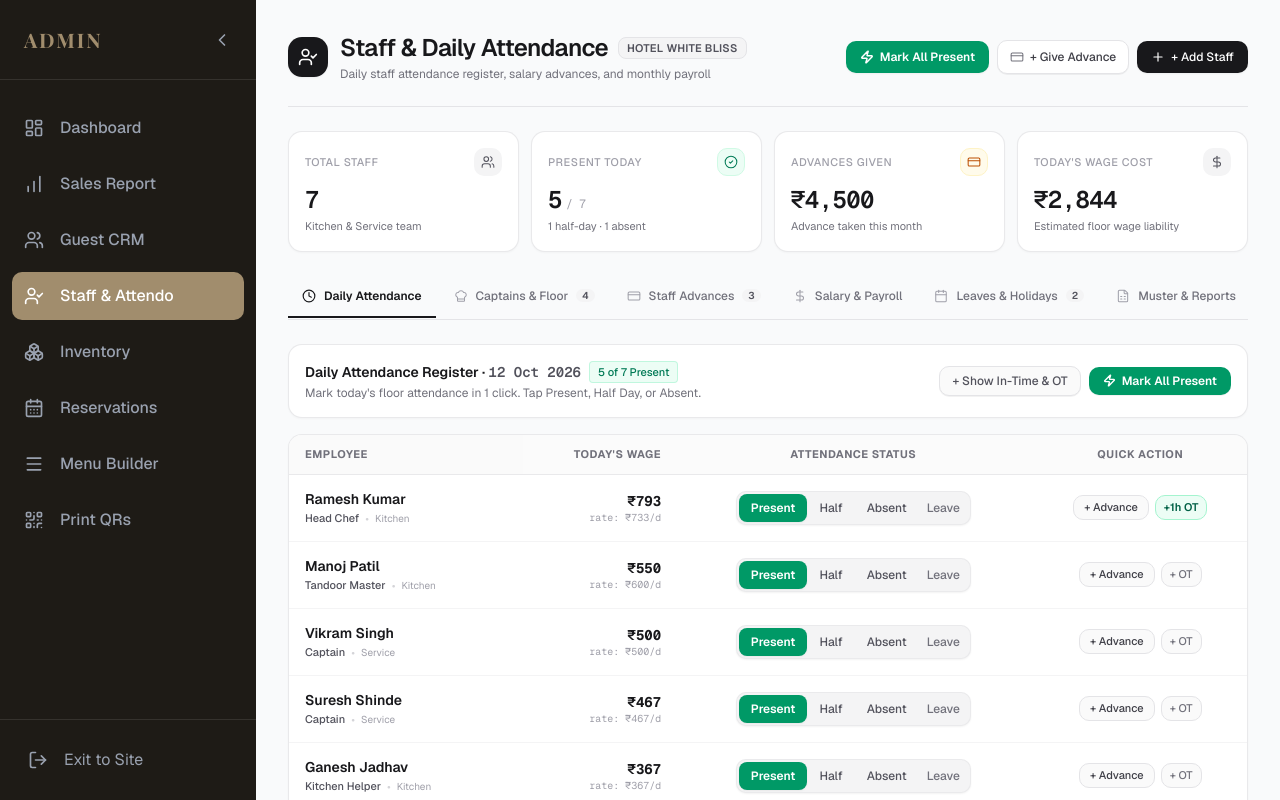
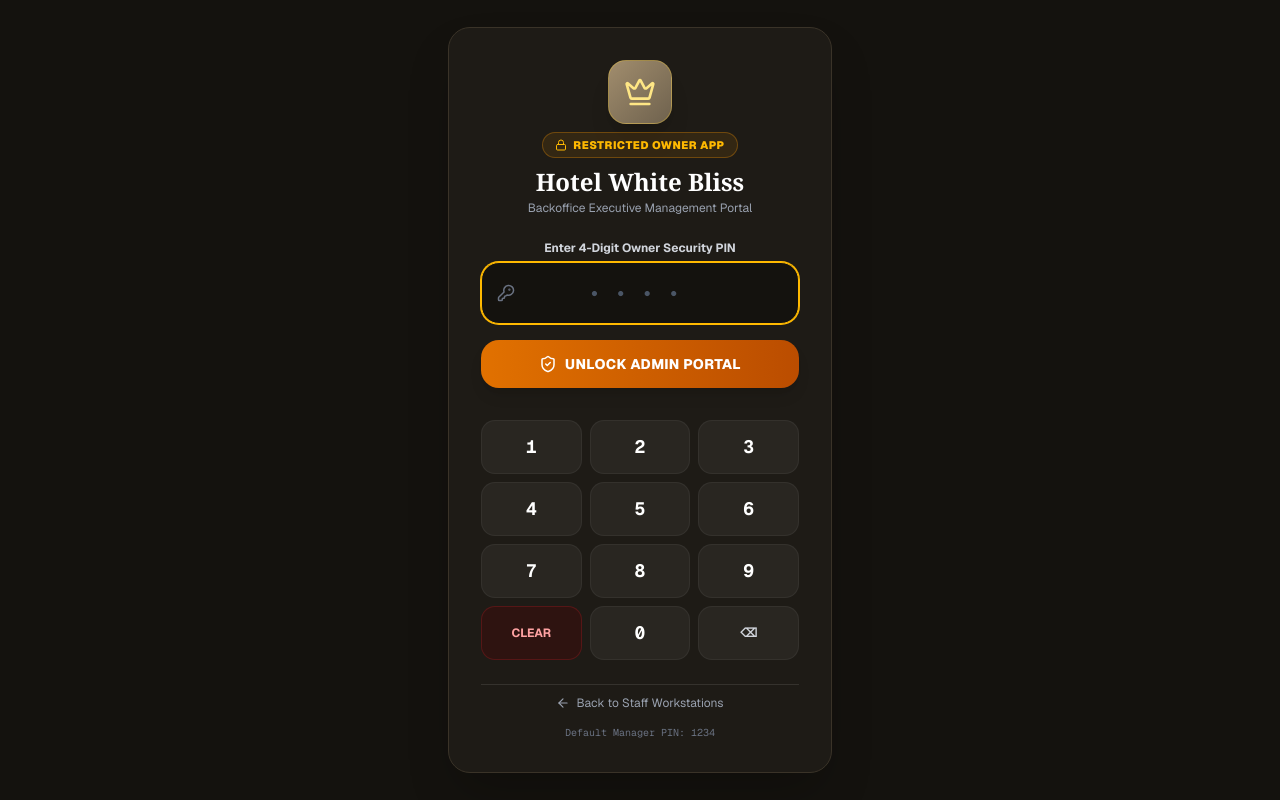
Before and after one commit to ketanaryan/food-qr, a Next.js app: page /admin/attendo in a window 1280 px wide. Shown: the top 800 px of the page. Built offline with nearby package versions, Linux system fonts and the light colour scheme; a web font is replaced by a local one.

Commit message:
feat(admin): add dedicated Owner Merchant PIN Security Gate and lock portal session

```diff
--- a/src/app/admin/layout.tsx
+++ b/src/app/admin/layout.tsx
@@ -1,14 +1,59 @@
 "use client";
 
-import React, { useState } from "react";
+import React, { useState, useEffect } from "react";
 import Link from "next/link";
 import { usePathname } from "next/navigation";
-import { LayoutDashboard, Menu as MenuIcon, QrCode, LogOut, ChevronLeft, ChevronRight, Menu, BarChart, CalendarDays, Users, Boxes, UserCheck, Receipt } from "lucide-react";
+import {
+  LayoutDashboard, Menu as MenuIcon, QrCode, LogOut, ChevronLeft, ChevronRight,
+  Menu, BarChart, CalendarDays, Users, Boxes, UserCheck, ShieldCheck, Lock,
+  KeyRound, Crown, ArrowLeft, AlertCircle
+} from "lucide-react";
 
 export default function AdminLayout({ children }: { children: React.ReactNode }) {
   const pathname = usePathname();
   const [collapsed, setCollapsed] = useState(false);
   const [mobileMenuOpen, setMobileMenuOpen] = useState(false);
+
+  // Owner Authentication Gate State
+  const [isAuthenticated, setIsAuthenticated] = useState<boolean>(false);
+  const [isCheckingAuth, setIsCheckingAuth] = useState<boolean>(true);
+  const [pinInput, setPinInput] = useState<string>("");
+  const [pinError, setPinError] = useState<string>("");
+
+  useEffect(() => {
+    // Check if session is already unlocked
+    const sessionAuth = typeof window !== "undefined" ? sessionStorage.getItem("wb_owner_authenticated") : null;
+    if (sessionAuth === "true") {
+      setIsAuthenticated(true);
+    }
+    setIsCheckingAuth(false);
+  }, []);
+
+  const handleVerifyPin = (overridePin?: string) => {
+    const pinToTest = overridePin ?? pinInput;
+    const savedPin = typeof window !== "undefined" ? localStorage.getItem("wb_manager_pin") || "1234" : "1234";
+
+    if (pinToTest === savedPin) {
+      if (typeof window !== "undefined") {
+        sessionStorage.setItem("wb_owner_authenticated", "true");
+      }
+      setIsAuthenticated(true);
+      setPinError("");
+      setPinInput("");
+    } else {
+      setPinError("Incorrect Owner PIN! Access Denied.");
+      setPinInput("");
+    }
+  };
+
+  const handleLockPortal = () => {
+    if (typeof window !== "undefined") {
+      sessionStorage.removeItem("wb_owner_authenticated");
+    }
+    setIsAuthenticated(false);
+    setPinInput("");
+    setPinError("");
+  };
 
   const links = [
     { name: "Dashboard", href: "/admin/dashboard", icon: LayoutDashboard },
@@ -21,16 +66,173 @@ export default function AdminLayout({ children }: { children: React.ReactNode })
     { name: "Print QRs", href: "/admin/qr", icon: QrCode },
   ];
 
+  // If still hydrating/checking session
+  if (isCheckingAuth) {
+    return (
+      <div className="min-h-screen bg-[#1E1B16] flex items-center justify-center text-white">
+        <div className="w-8 h-8 border-4 border-amber-500 border-t-transparent rounded-full animate-spin"></div>
+      </div>
+    );
+  }
+
+  // IF NOT AUTHENTICATED: RENDER SEPARATE OWNER SECURITY LOGIN SCREEN
+  if (!isAuthenticated) {
+    return (
+      <div className="min-h-screen bg-[#14120E] text-white flex flex-col justify-center items-center p-4 selection:bg-[#A18D6D] selection:text-white">
+        <div className="w-full max-w-sm bg-[#1E1B16] border border-[#3A3328] rounded-3xl p-6 sm:p-8 shadow-2xl space-y-6 animate-in fade-in zoom-in-95 duration-200">
+
+          {/* Header & Badge */}
+          <div className="text-center space-y-2">
+            <div className="w-16 h-16 mx-auto rounded-2xl bg-gradient-to-br from-[#A18D6D] to-[#6F624E] border border-amber-300/30 flex items-center justify-center text-white shadow-xl">
+              <Crown size={32} className="text-amber-200" />
+            </div>
+            <div>
+              <div className="inline-flex items-center gap-1.5 px-3 py-1 rounded-full bg-amber-500/10 border border-amber-500/30 text-amber-400 text-[11px] font-black uppercase tracking-wider">
+                <Lock size={12} />
+                <span>Restricted Owner App</span>
+              </div>
+              <h1 className="text-xl sm:text-2xl font-bold font-serif text-white mt-2">
+                Hotel White Bliss
+              </h1>
+              <p className="text-xs text-gray-400 mt-0.5">
+                Backoffice Executive Management Portal
+              </p>
+            </div>
+          </div>
+
+          {/* PIN Form */}
+          <form
+            onSubmit={(e) => {
+              e.preventDefault();
+              handleVerifyPin();
+            }}
+            className="space-y-4"
+          >
+            <div>
+              <label className="block text-xs font-bold text-gray-300 mb-1.5 text-center">
+                Enter 4-Digit Owner Security PIN
+              </label>
+              <div className="relative">
+                <input
+                  type="password"
+                  maxLength={6}
+                  autoFocus
+                  placeholder="••••"
+                  value={pinInput}
+                  onChange={(e) => {
+                    setPinInput(e.target.value);
+                    setPinError("");
+                  }}
+                  className="w-full text-center tracking-[0.5em] text-2xl font-mono py-3.5 px-4 bg-[#14120E] border border-[#4D4335] rounded-2xl text-white placeholder-gray-600 focus:outline-none focus:border-amber-400 focus:ring-1 focus:ring-amber-400 transition"
+                />
+                <KeyRound size={18} className="absolute left-4 top-1/2 -translate-y-1/2 text-gray-500" />
+              </div>
+              {pinError && (
+                <div className="flex items-center justify-center gap-1.5 text-red-400 text-xs font-semibold mt-2 animate-shake">
+                  <AlertCircle size={14} />
+                  <span>{pinError}</span>
+                </div>
+              )}
+            </div>
+
+            {/* Quick Numpad Preview / Submit */}
+            <button
+              type="submit"
+              className="w-full py-3.5 bg-gradient-to-r from-amber-600 to-amber-700 hover:from-amber-500 hover:to-amber-600 text-white font-extrabold text-sm tracking-wide uppercase rounded-2xl shadow-lg transition active:scale-[0.99] flex items-center justify-center gap-2"
+            >
+              <ShieldCheck size={18} />
+              <span>Unlock Admin Portal</span>
+            </button>
+          </form>
+
+          {/* Keypad Quick Numbers (for touch devices) */}
+          <div className="grid grid-cols-3 gap-2 pt-2">
+            {[1, 2, 3, 4, 5, 6, 7, 8, 9].map((n) => (
+              <button
+                key={n}
+                type="button"
+                onClick={() => {
+                  if (pinInput.length < 6) {
+                    const next = pinInput + String(n);
+                    setPinInput(next);
+                    if (next.length === 4) handleVerifyPin(next);
+                  }
+                }}
+                className="py-3 bg-white/5 hover:bg-white/10 active:scale-95 text-white font-mono font-bold text-lg rounded-xl transition border border-white/5"
+              >
+                {n}
+              </button>
+            ))}
+            <button
+              type="button"
+              onClick={() => setPinInput("")}
+              className="py-3 bg-red-950/40 hover:bg-red-900/60 active:scale-95 text-red-300 text-xs font-bold rounded-xl transition border border-red-500/20"
+            >
+              CLEAR
+            </button>
+            <button
+              type="button"
+              onClick={() => {
+                if (pinInput.length < 6) {
+                  const next = pinInput + "0";
+                  setPinInput(next);
+                  if (next.length === 4) handleVerifyPin(next);
+                }
+              }}
+              className="py-3 bg-white/5 hover:bg-white/10 active:scale-95 text-white font-mono font-bold text-lg rounded-xl transition border border-white/5"
+            >
+              0
+            </button>
+            <button
+              type="button"
+              onClick={() => setPinInput(pinInput.slice(0, -1))}
+              className="py-3 bg-white/5 hover:bg-white/10 active:scale-95 text-gray-300 text-xs font-bold rounded-xl transition border border-white/5"
+            >
+              ⌫
+            </button>
+          </div>
+
+          {/* Footer Back Link */}
+          <div className="text-center pt-2 border-t border-white/10">
+            <Link
+              href="/staff"
+              className="text-xs text-gray-400 hover:text-amber-300 transition inline-flex items-center gap-1.5"
+            >
+              <ArrowLeft size={14} />
+              <span>Back to Staff Workstations</span>
+            </Link>
+            <p className="text-[10px] text-gray-500 mt-2 font-mono">
+              Default Manager PIN: 1234
+            </p>
+          </div>
+        </div>
+      </div>
+    );
+  }
+
   return (
     <div className="flex min-h-screen bg-gray-50">
       {/* Mobile Header */}
-      <div className="lg:hidden fixed top-0 w-full bg-[#1E1B16] text-white z-50 flex items-center justify-between p-4 print:hidden">
-        <Link href="/" className="font-playfair font-bold text-xl tracking-widest text-[#A18D6D]">
-          ADMIN PORTAL
-        </Link>
-        <button onClick={() => setMobileMenuOpen(!mobileMenuOpen)}>
-          <Menu size={24} />
-        </button>
+      <div className="lg:hidden fixed top-0 w-full bg-[#1E1B16] text-white z-50 flex items-center justify-between p-4 print:hidden border-b border-white/10">
+        <div className="flex items-center gap-2">
+          <Crown size={20} className="text-amber-400" />
+          <Link href="/admin/dashboard" className="font-playfair font-bold text-lg tracking-wider text-[#A18D6D]">
+            OWNER PORTAL
+          </Link>
+        </div>
+        <div className="flex items-center gap-3">
+          <button
+            onClick={handleLockPortal}
+            className="p-1.5 bg-red-950/60 border border-red-500/30 text-red-300 text-xs font-bold rounded-lg flex items-center gap-1"
+            title="Lock Portal"
+          >
+            <Lock size={14} />
+            <span>Lock</span>
+          </button>
+          <button onClick={() => setMobileMenuOpen(!mobileMenuOpen)}>
+            <Menu size={24} />
+          </button>
+        </div>
       </div>
 
       {/* Sidebar */}
@@ -79,17 +281,29 @@ export default function AdminLayout({ children }: { children: React.ReactNode })
           })}
         </nav>
 
-        <div className="p-4 border-t border-white/10">
-          <Link
-            href="/"
+        <div className="p-4 border-t border-white/10 space-y-1">
+          <button
+            onClick={handleLockPortal}
             className={`
-              flex items-center gap-4 px-3 py-3 rounded-lg text-gray-400 hover:text-white hover:bg-white/10 transition-colors
+              w-full flex items-center gap-4 px-3 py-2.5 rounded-lg text-amber-300 hover:text-white hover:bg-amber-500/20 transition-colors text-xs font-bold
               ${collapsed ? "justify-center" : ""}
             `}
-            title={collapsed ? "Exit to Site" : undefined}
+            title={collapsed ? "Lock Portal" : undefined}
           >
-            <LogOut size={20} />
-            {!collapsed && <span>Exit to Site</span>}
+            <Lock size={18} />
+            {!collapsed && <span>Lock Portal</span>}
+          </button>
+
+          <Link
+            href="/staff"
+            className={`
+              flex items-center gap-4 px-3 py-2.5 rounded-lg text-gray-400 hover:text-white hover:bg-white/10 transition-colors text-xs font-medium
+              ${collapsed ? "justify-center" : ""}
+            `}
+            title={collapsed ? "Staff Hub" : undefined}
+          >
+            <LogOut size={18} />
+            {!collapsed && <span>Staff Hub</span>}
           </Link>
         </div>
       </aside>
```
